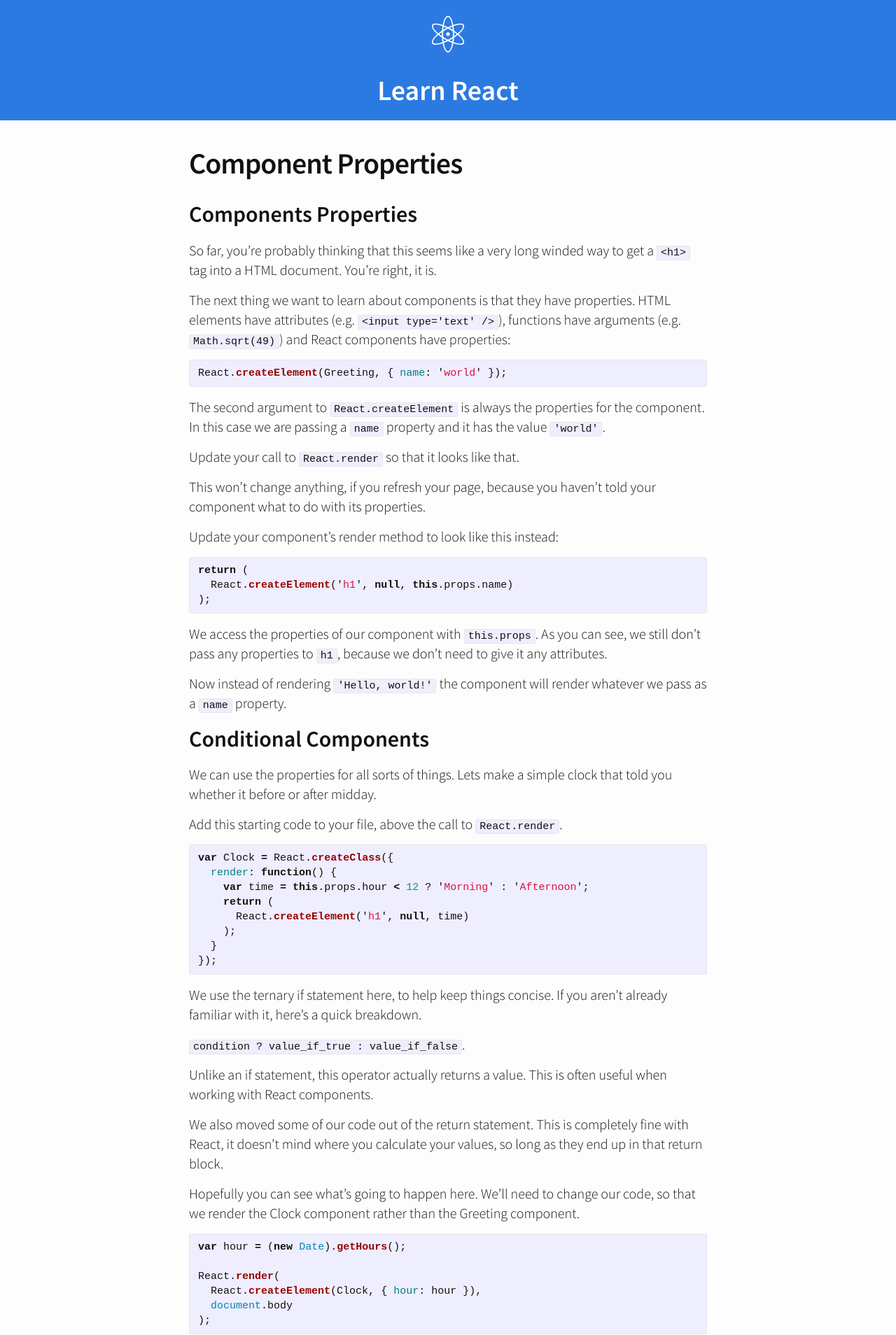
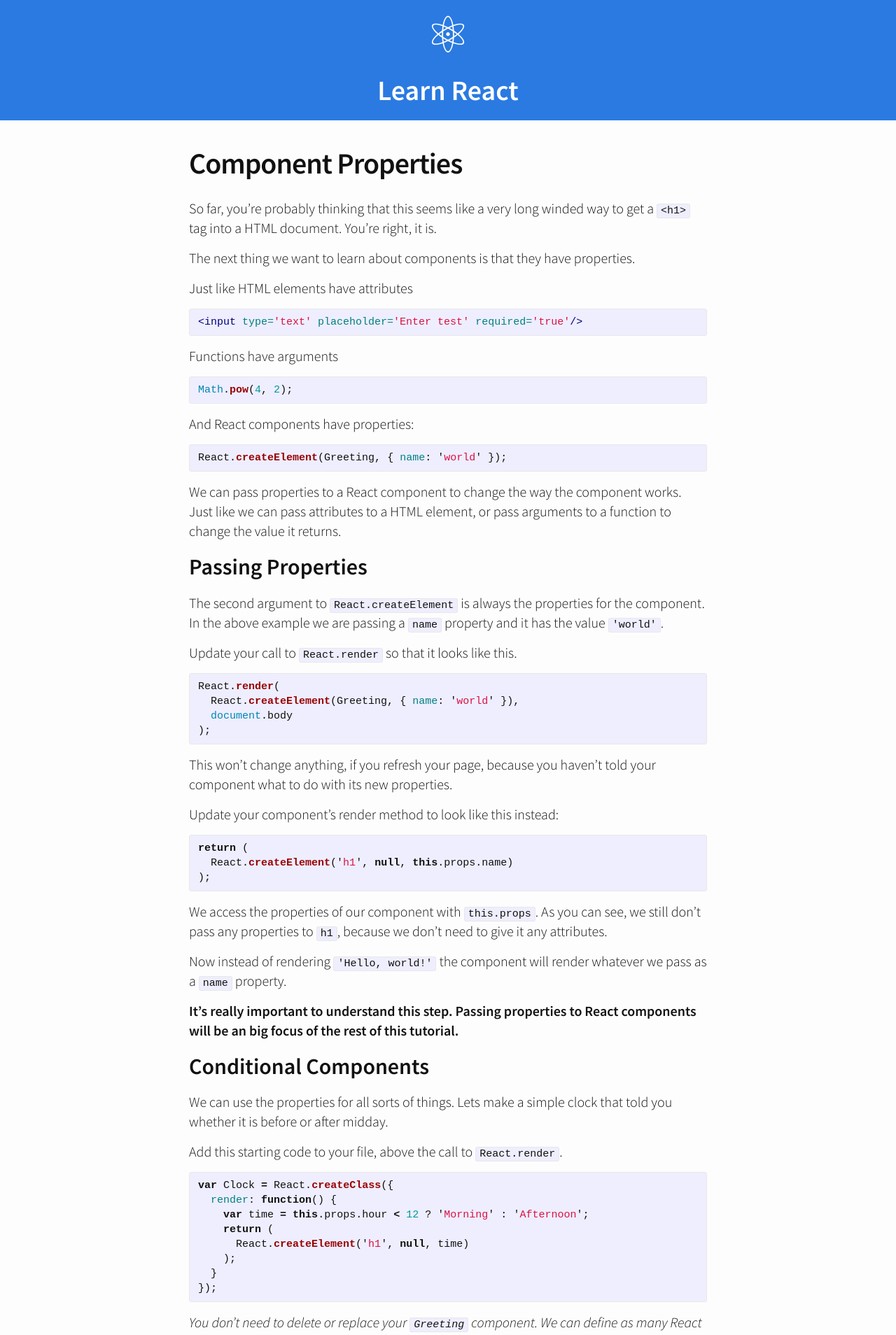
Before and after one commit to danprince/learn-react, a Jekyll site: the page built from pages/ex2.md, in a window 1280 px wide. Shown: the top 1908 px of the page at 70% size. Built offline with Jekyll 4.4.1, drawn with Linux system fonts in a browser that asks for light colours; some web fonts are replaced; some of the changed text lies outside the part shown.

Commit message:
improving ex2

```diff
--- a/_sass/_base.scss
+++ b/_sass/_base.scss
@@ -202,3 +202,9 @@
         }
     }
 }
+
+hr {
+  border: none;
+  border-bottom: solid 1px #eee;
+  margin-bottom: 1em;
+}
--- a/pages/ex2.md
+++ b/pages/ex2.md
@@ -4,20 +4,44 @@
 category: lesson
 ---
 
-## Components Properties
 So far, you're probably thinking that this seems like a very long winded way to get a `<h1>` tag into a HTML document. You're right, it is.
 
-The next thing we want to learn about components is that they have properties. HTML elements have attributes (e.g. `<input type='text' />`), functions have arguments (e.g. `Math.sqrt(49)`) and React components have properties:
+The next thing we want to learn about components is that they have properties.
+
+Just like HTML elements have attributes
+
+{% highlight html %}
+<input type='text' placeholder='Enter test' required='true'/>
+{% endhighlight %}
+
+Functions have arguments
+
+{% highlight javascript %}
+Math.pow(4, 2);
+{% endhighlight %}
+
+And React components have properties:
 
 {% highlight javascript %}
 React.createElement(Greeting, { name: 'world' });
 {% endhighlight %}
 
-The second argument to `React.createElement` is always the properties for the component. In this case we are passing a `name` property and it has the value `'world'`.
+We can pass properties to a React component to change the way the component works. Just like we can pass attributes to a HTML element, or pass arguments to a function to change the value it returns.
 
-Update your call to `React.render` so that it looks like that.
+## Passing Properties
 
-This won't change anything, if you refresh your page, because you haven't told your component what to do with its properties.
+The second argument to `React.createElement` is always the properties for the component. In the above example we are passing a `name` property and it has the value `'world'`.
+
+Update your call to `React.render` so that it looks like this.
+
+{% highlight javascript %}
+React.render(
+  React.createElement(Greeting, { name: 'world' }),
+  document.body
+);
+{% endhighlight %}
+
+This won't change anything, if you refresh your page, because you haven't told your component what to do with its new properties.
 
 Update your component's render method to look like this instead:
 
@@ -31,8 +55,11 @@
 
 Now instead of rendering `'Hello, world!'` the component will render whatever we pass as a `name` property.
 
+__It's really important to understand this step. Passing properties to
+React components will be an big focus of the rest of this tutorial.__
+
 ## Conditional Components
-We can use the properties for all sorts of things. Lets make a simple clock that told you whether it before or after midday.
+We can use the properties for all sorts of things. Lets make a simple clock that told you whether it is before or after midday.
 
 Add this starting code to your file, above the call to `React.render`.
 
@@ -47,7 +74,9 @@
 });
 {% endhighlight %}
 
-We use the ternary if statement here, to help keep things concise. If you aren't already familiar with it, here's a quick breakdown.
+_You don't need to delete or replace your `Greeting` component. We can define as many React components as we like in a file._
+
+We use the [conditional operator][1] here, to help keep things concise. If you aren't already familiar with it, here's a quick breakdown.
 
 `condition ? value_if_true : value_if_false`.
 
@@ -68,4 +97,8 @@
 
 We use the Date class to dynamically get the current hour, then we simply pass it into the component as a property.
 
-[Time for the next step.](./ex3.html)
+Remember that our component is looking for a property called hour when we used `this.props.hour`. We have to make sure that our props object has the appropriate `hour` key.
+
+As soon as it works, it's [time for the next step.](./ex3.html)
+
+[1]: https://developer.mozilla.org/en/docs/Web/JavaScript/Reference/Operators/Conditional_Operator
```
